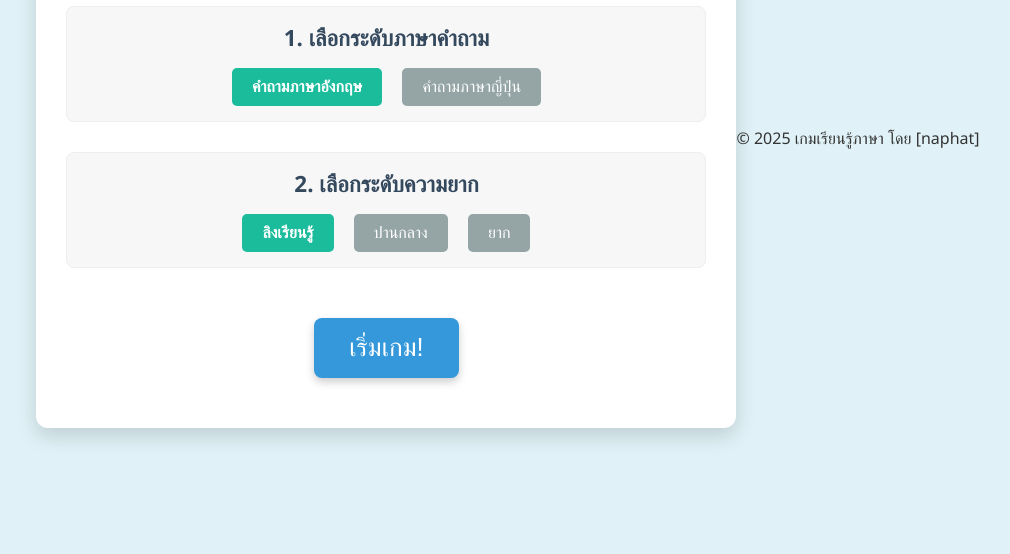
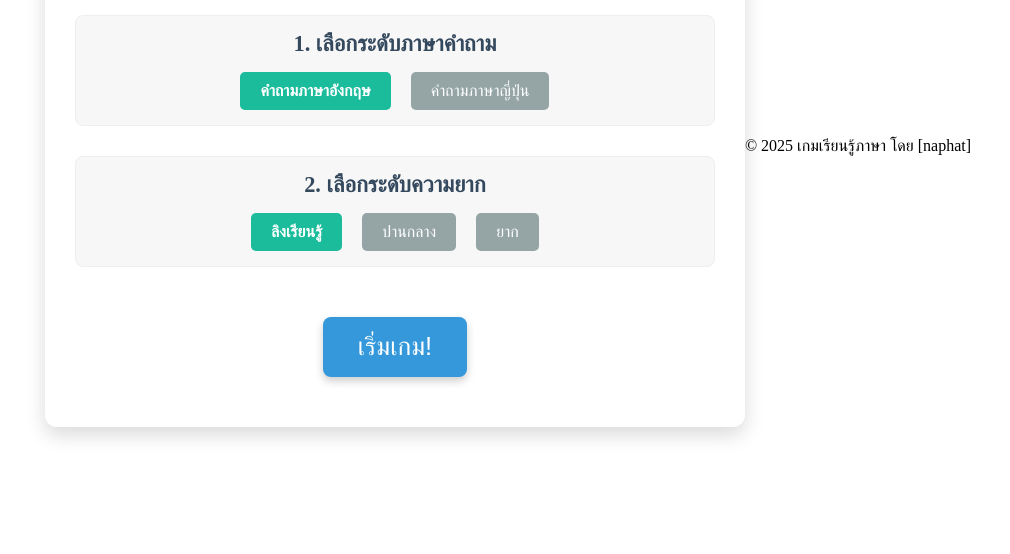
Before and after one commit to miyumei/Npwps, a plain HTML site: page index.html in a window 1280 px wide. Shown: the part 262-816 px from the top of the page, without its empty margins (132-1142 px from the left). Drawn offline with Linux system fonts and the light colour scheme.

Commit message:
Update style.css

```diff
--- a/style.css
+++ b/style.css
@@ -1,14 +1,10 @@
 body {
-    font-family: 'Segoe UI', Tahoma, Geneva, Verdana, sans-serif;
-    margin: 0;
-    padding: 0;
-    background-color: #e0f2f7; /* Light blue background */
-    color: #333;
+    /* ... โค้ดอื่นๆ ... */
     display: flex;
-    justify-content: center;
-    align-items: center;
-    min-height: 100vh;
-    box-sizing: border-box;
+    justify-content: center; /* จัดเนื้อหาในแนวนอนให้อยู่กึ่งกลาง */
+    align-items: center;    /* จัดเนื้อหาในแนวตั้งให้อยู่กึ่งกลาง */
+    min-height: 100vh;      /* ทำให้ body มีความสูงอย่างน้อยเท่ากับความสูงของ viewport */
+    /* ... โค้ดอื่นๆ ... */
 }
 
 main {
```
